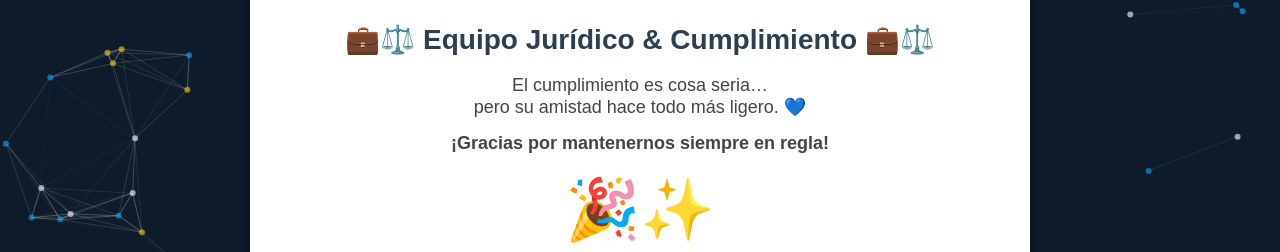
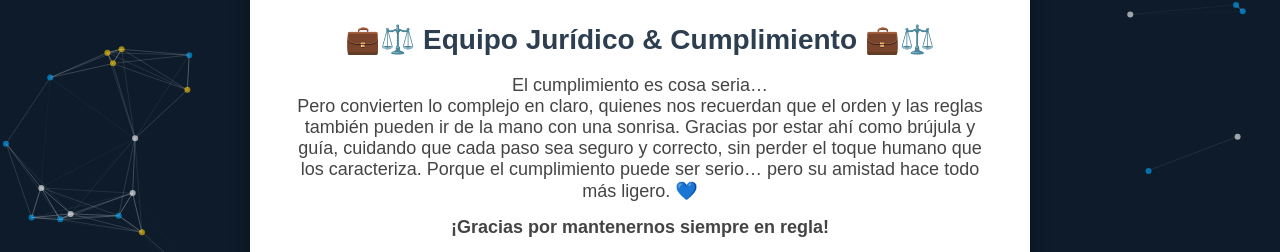
Before and after one commit to jdbertel/Tarjeta-amistad-WOMPI, a plain HTML site: page index.html in a window 1280 px wide. Shown: the part 116-368 px from the top of the page. Drawn offline with nearby package versions, Linux system fonts and the light colour scheme.

Commit message:
Update message

```diff
--- a/index.html
+++ b/index.html
@@ -67,7 +67,9 @@
   <div class="card animate__animated animate__zoomIn">
     <h1>💼⚖️ Equipo Jurídico & Cumplimiento 💼⚖️</h1>
     <p>El cumplimiento es cosa seria…<br>
-       pero su amistad hace todo más ligero. 💙</p>
+        Pero convierten lo complejo en claro, quienes nos recuerdan que el orden y las reglas también pueden ir de la mano con una sonrisa.
+        Gracias por estar ahí como brújula y guía, cuidando que cada paso sea seguro y correcto, sin perder el toque humano que los caracteriza.
+        Porque el cumplimiento puede ser serio… pero su amistad hace todo más ligero. 💙</p>
     <p><strong>¡Gracias por mantenernos siempre en regla!</strong></p>
     <div class="emoji animate__animated animate__bounce animate__infinite">🎉✨</div>
     <a href="https://media0.giphy.com/media/v1.Y2lkPTc5MGI3NjExamd6dWxjZnBzbm42eWx2dnY5d3p1b3htdzJhNHVkM254ZHY3a3owcCZlcD12MV9pbnRlcm5hbF9naWZfYnlfaWQmY3Q9Zw/l0MYt5jPR6QX5pnqM/giphy.gif" target="_blank" class="btn">
```
